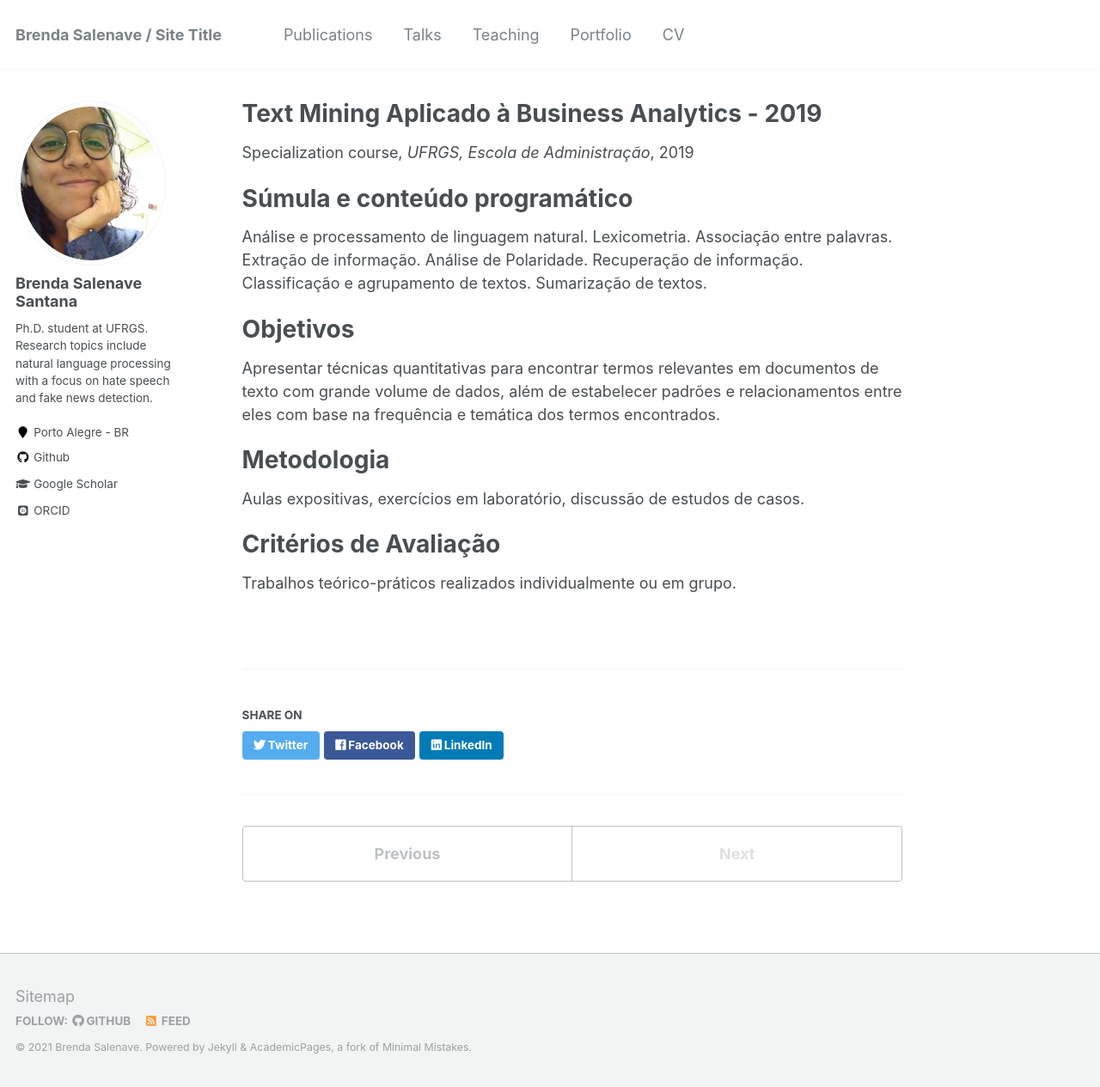
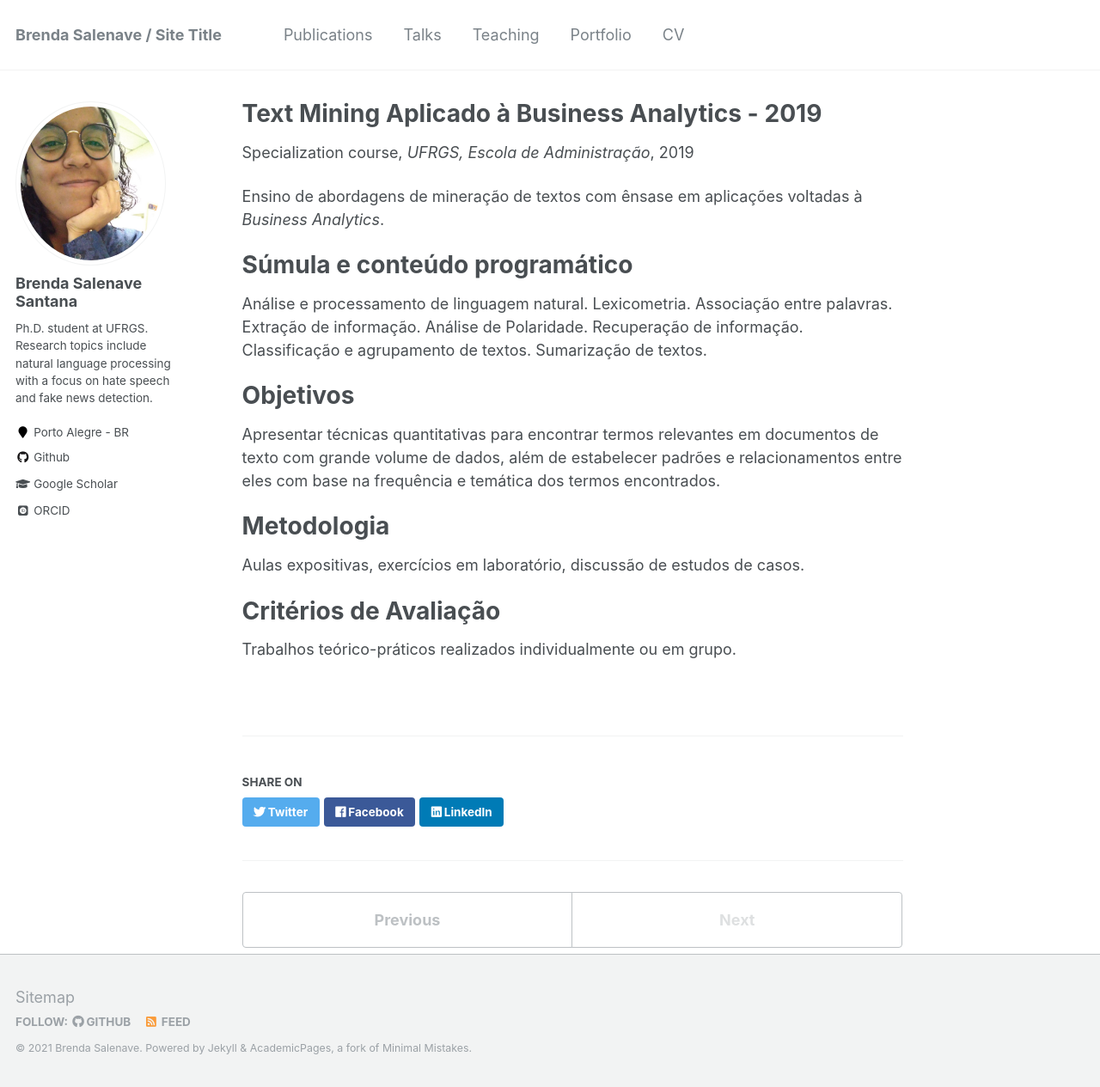
Before and after one commit to brendasalenave/brendasalenave.github.io, a Jekyll site: the page built from _teaching/2019-TM-BA.md, in a window 1280 px wide and 1265 px high. Shown: the whole window at 86% size. Built offline with Jekyll 4.4.1, drawn with Linux system fonts in a browser that asks for light colours; some web fonts are replaced.

Commit message:
Update 2019-TM-BA.md

```diff
--- a/_teaching/2019-TM-BA.md
+++ b/_teaching/2019-TM-BA.md
@@ -7,6 +7,8 @@ venue: "UFRGS, Escola de Administração"
 date: 2019-11-15
 location: "Porto Alegre, Brazil"
 ---
+
+Ensino de abordagens de mineração de textos com ênsase em aplicações voltadas à _Business Analytics_.
 
 Súmula e conteúdo programático
 ======
```
